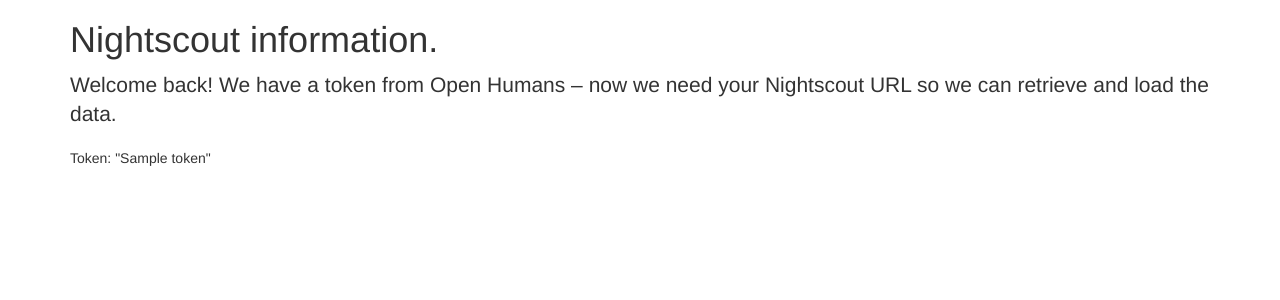
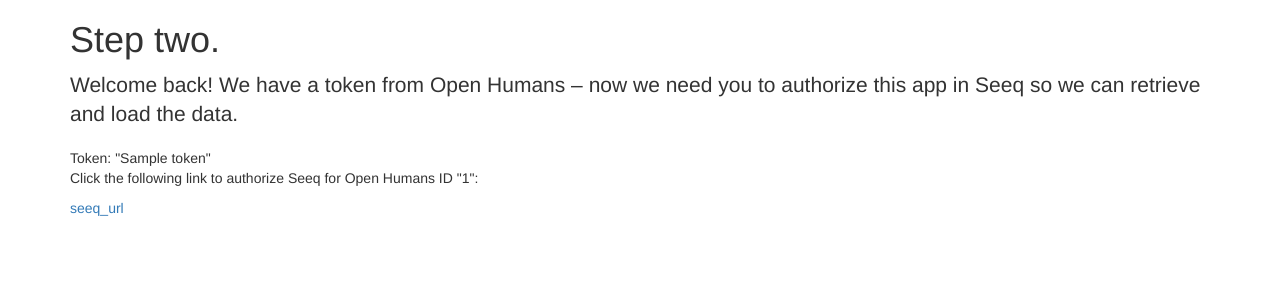
Before and after one commit to OpenHumans/openhumans-seeq, a Flask app: template templates/complete.html in a window 1280 px wide. Shown: the top 300 px of the page. Run offline with Flask 2, Linux system fonts and the light colour scheme; the template is opened without the code that fills it: most values are stand-ins (such as "Sample title", 1, 10 or a date in 2020); parts of the project's set-up code (start-up, migrations or seed data) failed here and were passed over; some libraries are stand-ins or nearby versions.

Commit message:
Add Seeq authorization URL

```diff
--- a/main.py
+++ b/main.py
@@ -2,12 +2,16 @@
 
 from flask import Flask, render_template, request
 import requests
+import seeq
 
 CLIENT_ID = os.getenv('OH_CLIENT_ID', '')
 CLIENT_SECRET = os.getenv('OH_CLIENT_SECRET', '')
 OH_BASE_URL = 'https://www.openhumans.org/'
 OHSEEQ_BASE_URL = os.getenv('DATAXFER_BASE_URL', 'http://127.0.0.1:5000/')
 OH_PROJ_PAGE = 'https://www.openhumans.org/activity/seeq/'
+SEEQ_REFRESH_TOKEN=os.getenv('SEEQ_REFRESH_TOKEN')
+SEEQ_API_KEY_PRODUCTION=os.getenv('SEEQ_API_KEY_PRODUCTION')
+SEEQ_STUDY_ID=int(os.getenv('SEEQ_STUDY_ID'))
 
 # Default to DEBUG as True.
 DEBUG = False if os.getenv('DEBUG', '').lower() == 'False' else True
@@ -25,7 +29,7 @@
 app.logger.addHandler(file_handler)
 
 
-def exchange_code(code):
+def oh_exchange_code(code):
     if CLIENT_SECRET and CLIENT_ID and code:
         data = {
             'grant_type': 'authorization_code',
@@ -50,6 +54,20 @@
     return ''
 
 
+def oh_exchange_token_for_id(token, logger=None):
+    """
+    Exchange OAuth2 token for member data, return project member ID.
+    """
+    req = requests.get(
+        'https://www.openhumans.org/api/direct-sharing/project/exchange-member/',
+        params={'access_token': token})
+    oh_id = req.json()['project_member_id']
+    if logger:
+        logger.debug("Token '{}' exchanged for project member ID '{}'".format(
+            token, oh_id))
+    return oh_id
+
+
 @app.route("/")
 def index():
     app.logger.debug("Loading index.html")
@@ -61,5 +79,11 @@
 def complete():
     app.logger.debug("Loading complete.html")
     code = request.args.get('code', '')
-    token = exchange_code(code=code)
-    return render_template('complete.html', code=code, token=token)
+    token = oh_exchange_code(code=code)
+    oh_id = oh_exchange_token_for_id(token=token)
+    seeq_cli = seeq.client.Client(None)
+    seeq_url = seeq.util.jwt_signed(
+        SEEQ_STUDY_ID,
+        oh_id,
+        SEEQ_API_KEY_PRODUCTION)
+    return render_template('complete.html', token=token, oh_id=oh_id, seeq_url=seeq_url)
--- a/templates/complete.html
+++ b/templates/complete.html
@@ -32,10 +32,10 @@
   <body>
 
     <div class="container">
-      <h1>Nightscout information.</h1>
+      <h1>Step two.</h1>
       <p class="lead">
         Welcome back! We have a token from Open Humans &ndash; now we need
-        your Nightscout URL so we can retrieve and load the data.
+        you to authorize this app in Seeq so we can retrieve and load the data.
       </p>
       {% if token %}
       Token: "{{ token }}"
@@ -45,7 +45,12 @@
         check your logs for error messages.
       </p>
       {% endif %}
-
+      <p>
+        Click the following link to authorize Seeq for Open Humans ID "{{ oh_id }}":
+      </p>
+      <p>
+        <a href="{{ seeq_url }}">seeq_url</a>
+      </p>
     </div>
 
     <!-- Bootstrap core JavaScript
```
